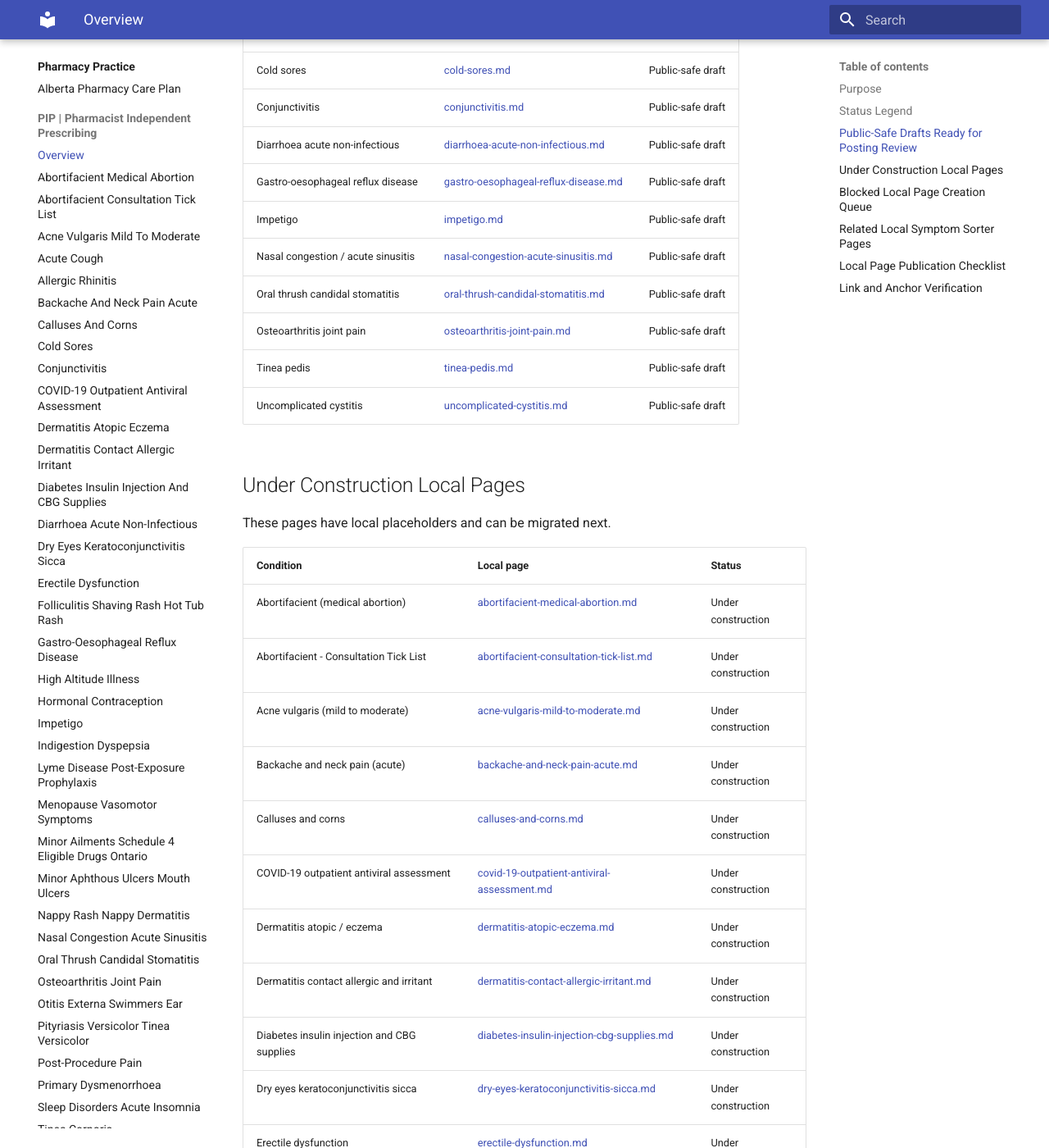
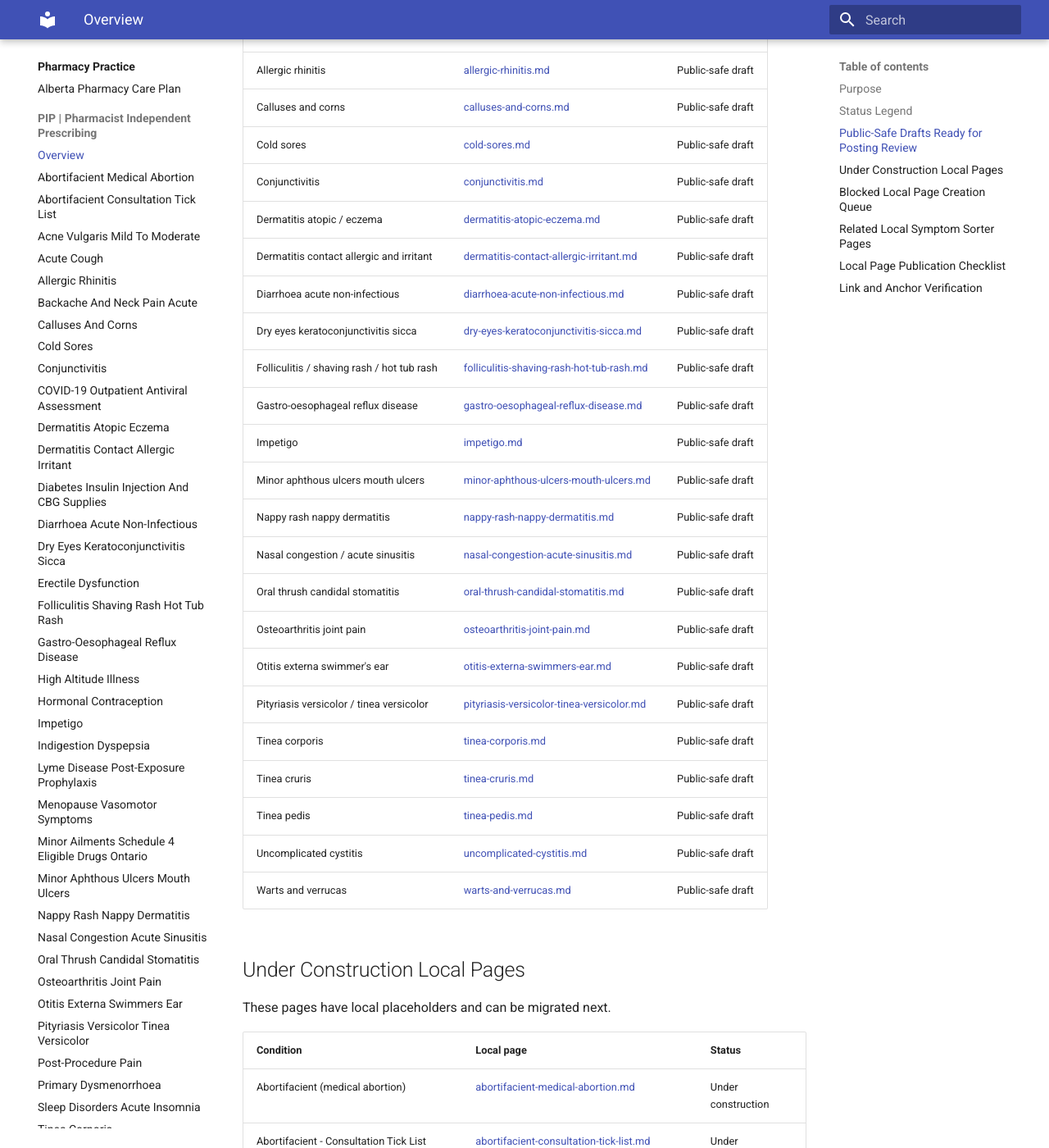
Before and after one commit to sejinhwang/sejin-pharmacy-wiki, an MkDocs documentation site: the page built from docs/pharmacy-practice/pip-minor-ailment.md, in a window 1280 px wide and 1400 px high, scrolled down 1436 px. Shown: the whole window at 82% size. Built offline with MkDocs 1.6.1 and Material for MkDocs 9.7.7, drawn with Linux system fonts in a browser that asks for light colours; some of the changed text lies outside the part shown.

Commit message:
Refresh PIP index after skin batch migration

```diff
--- a/docs/pharmacy-practice/pip-minor-ailment.md
+++ b/docs/pharmacy-practice/pip-minor-ailment.md
@@ -33,18 +33,31 @@ These pages have been converted from placeholders into public-safe standalone dr
 
 | Condition | Local page | Status |
 | --- | --- | --- |
+| Acne vulgaris (mild to moderate) | [acne-vulgaris-mild-to-moderate.md](pip-minor-ailment/acne-vulgaris-mild-to-moderate.md) | Public-safe draft |
 | Acute cough | [acute-cough.md](pip-minor-ailment/acute-cough.md) | Public-safe draft |
 | Allergic rhinitis | [allergic-rhinitis.md](pip-minor-ailment/allergic-rhinitis.md) | Public-safe draft |
+| Calluses and corns | [calluses-and-corns.md](pip-minor-ailment/calluses-and-corns.md) | Public-safe draft |
 | Cold sores | [cold-sores.md](pip-minor-ailment/cold-sores.md) | Public-safe draft |
 | Conjunctivitis | [conjunctivitis.md](pip-minor-ailment/conjunctivitis.md) | Public-safe draft |
+| Dermatitis atopic / eczema | [dermatitis-atopic-eczema.md](pip-minor-ailment/dermatitis-atopic-eczema.md) | Public-safe draft |
+| Dermatitis contact allergic and irritant | [dermatitis-contact-allergic-irritant.md](pip-minor-ailment/dermatitis-contact-allergic-irritant.md) | Public-safe draft |
 | Diarrhoea acute non-infectious | [diarrhoea-acute-non-infectious.md](pip-minor-ailment/diarrhoea-acute-non-infectious.md) | Public-safe draft |
+| Dry eyes keratoconjunctivitis sicca | [dry-eyes-keratoconjunctivitis-sicca.md](pip-minor-ailment/dry-eyes-keratoconjunctivitis-sicca.md) | Public-safe draft |
+| Folliculitis / shaving rash / hot tub rash | [folliculitis-shaving-rash-hot-tub-rash.md](pip-minor-ailment/folliculitis-shaving-rash-hot-tub-rash.md) | Public-safe draft |
 | Gastro-oesophageal reflux disease | [gastro-oesophageal-reflux-disease.md](pip-minor-ailment/gastro-oesophageal-reflux-disease.md) | Public-safe draft |
 | Impetigo | [impetigo.md](pip-minor-ailment/impetigo.md) | Public-safe draft |
+| Minor aphthous ulcers mouth ulcers | [minor-aphthous-ulcers-mouth-ulcers.md](pip-minor-ailment/minor-aphthous-ulcers-mouth-ulcers.md) | Public-safe draft |
+| Nappy rash nappy dermatitis | [nappy-rash-nappy-dermatitis.md](pip-minor-ailment/nappy-rash-nappy-dermatitis.md) | Public-safe draft |
 | Nasal congestion / acute sinusitis | [nasal-congestion-acute-sinusitis.md](pip-minor-ailment/nasal-congestion-acute-sinusitis.md) | Public-safe draft |
 | Oral thrush candidal stomatitis | [oral-thrush-candidal-stomatitis.md](pip-minor-ailment/oral-thrush-candidal-stomatitis.md) | Public-safe draft |
 | Osteoarthritis joint pain | [osteoarthritis-joint-pain.md](pip-minor-ailment/osteoarthritis-joint-pain.md) | Public-safe draft |
+| Otitis externa swimmer's ear | [otitis-externa-swimmers-ear.md](pip-minor-ailment/otitis-externa-swimmers-ear.md) | Public-safe draft |
+| Pityriasis versicolor / tinea versicolor | [pityriasis-versicolor-tinea-versicolor.md](pip-minor-ailment/pityriasis-versicolor-tinea-versicolor.md) | Public-safe draft |
+| Tinea corporis | [tinea-corporis.md](pip-minor-ailment/tinea-corporis.md) | Public-safe draft |
+| Tinea cruris | [tinea-cruris.md](pip-minor-ailment/tinea-cruris.md) | Public-safe draft |
 | Tinea pedis | [tinea-pedis.md](pip-minor-ailment/tinea-pedis.md) | Public-safe draft |
 | Uncomplicated cystitis | [uncomplicated-cystitis.md](pip-minor-ailment/uncomplicated-cystitis.md) | Public-safe draft |
+| Warts and verrucas | [warts-and-verrucas.md](pip-minor-ailment/warts-and-verrucas.md) | Public-safe draft |
 
 ## Under Construction Local Pages
 
@@ -54,33 +67,20 @@ These pages have local placeholders and can be migrated next.
 | --- | --- | --- |
 | Abortifacient (medical abortion) | [abortifacient-medical-abortion.md](pip-minor-ailment/abortifacient-medical-abortion.md) | Under construction |
 | Abortifacient - Consultation Tick List | [abortifacient-consultation-tick-list.md](pip-minor-ailment/abortifacient-consultation-tick-list.md) | Under construction |
-| Acne vulgaris (mild to moderate) | [acne-vulgaris-mild-to-moderate.md](pip-minor-ailment/acne-vulgaris-mild-to-moderate.md) | Under construction |
 | Backache and neck pain (acute) | [backache-and-neck-pain-acute.md](pip-minor-ailment/backache-and-neck-pain-acute.md) | Under construction |
-| Calluses and corns | [calluses-and-corns.md](pip-minor-ailment/calluses-and-corns.md) | Under construction |
 | COVID-19 outpatient antiviral assessment | [covid-19-outpatient-antiviral-assessment.md](pip-minor-ailment/covid-19-outpatient-antiviral-assessment.md) | Under construction |
-| Dermatitis atopic / eczema | [dermatitis-atopic-eczema.md](pip-minor-ailment/dermatitis-atopic-eczema.md) | Under construction |
-| Dermatitis contact allergic and irritant | [dermatitis-contact-allergic-irritant.md](pip-minor-ailment/dermatitis-contact-allergic-irritant.md) | Under construction |
 | Diabetes insulin injection and CBG supplies | [diabetes-insulin-injection-cbg-supplies.md](pip-minor-ailment/diabetes-insulin-injection-cbg-supplies.md) | Under construction |
-| Dry eyes keratoconjunctivitis sicca | [dry-eyes-keratoconjunctivitis-sicca.md](pip-minor-ailment/dry-eyes-keratoconjunctivitis-sicca.md) | Under construction |
 | Erectile dysfunction | [erectile-dysfunction.md](pip-minor-ailment/erectile-dysfunction.md) | Under construction |
-| Folliculitis / shaving rash / hot tub rash | [folliculitis-shaving-rash-hot-tub-rash.md](pip-minor-ailment/folliculitis-shaving-rash-hot-tub-rash.md) | Under construction |
 | High altitude illness | [high-altitude-illness.md](pip-minor-ailment/high-altitude-illness.md) | Under construction |
 | Hormonal contraception | [hormonal-contraception.md](pip-minor-ailment/hormonal-contraception.md) | Under construction |
 | Indigestion dyspepsia | [indigestion-dyspepsia.md](pip-minor-ailment/indigestion-dyspepsia.md) | Under construction |
 | Lyme disease post-exposure prophylaxis | [lyme-disease-post-exposure-prophylaxis.md](pip-minor-ailment/lyme-disease-post-exposure-prophylaxis.md) | Under construction |
 | Menopause vasomotor symptoms | [menopause-vasomotor-symptoms.md](pip-minor-ailment/menopause-vasomotor-symptoms.md) | Under construction |
 | Minor Ailments Schedule 4 Eligible Drugs Ontario | [minor-ailments-schedule-4-eligible-drugs-ontario.md](pip-minor-ailment/minor-ailments-schedule-4-eligible-drugs-ontario.md) | Under construction |
-| Minor aphthous ulcers mouth ulcers | [minor-aphthous-ulcers-mouth-ulcers.md](pip-minor-ailment/minor-aphthous-ulcers-mouth-ulcers.md) | Under construction |
-| Nappy rash nappy dermatitis | [nappy-rash-nappy-dermatitis.md](pip-minor-ailment/nappy-rash-nappy-dermatitis.md) | Under construction |
-| Otitis externa swimmer's ear | [otitis-externa-swimmers-ear.md](pip-minor-ailment/otitis-externa-swimmers-ear.md) | Under construction |
-| Pityriasis versicolor / tinea versicolor | [pityriasis-versicolor-tinea-versicolor.md](pip-minor-ailment/pityriasis-versicolor-tinea-versicolor.md) | Under construction |
 | Post-procedure pain | [post-procedure-pain.md](pip-minor-ailment/post-procedure-pain.md) | Under construction |
 | Primary dysmenorrhoea | [primary-dysmenorrhoea.md](pip-minor-ailment/primary-dysmenorrhoea.md) | Under construction |
 | Sleep disorders acute insomnia | [sleep-disorders-acute-insomnia.md](pip-minor-ailment/sleep-disorders-acute-insomnia.md) | Under construction |
-| Tinea corporis | [tinea-corporis.md](pip-minor-ailment/tinea-corporis.md) | Under construction |
-| Tinea cruris | [tinea-cruris.md](pip-minor-ailment/tinea-cruris.md) | Under construction |
 | Travel Health Prescribing | [travel-health-prescribing.md](pip-minor-ailment/travel-health-prescribing.md) | Under construction |
-| Warts and verrucas | [warts-and-verrucas.md](pip-minor-ailment/warts-and-verrucas.md) | Under construction |
 
 ## Blocked Local Page Creation Queue
 
```
